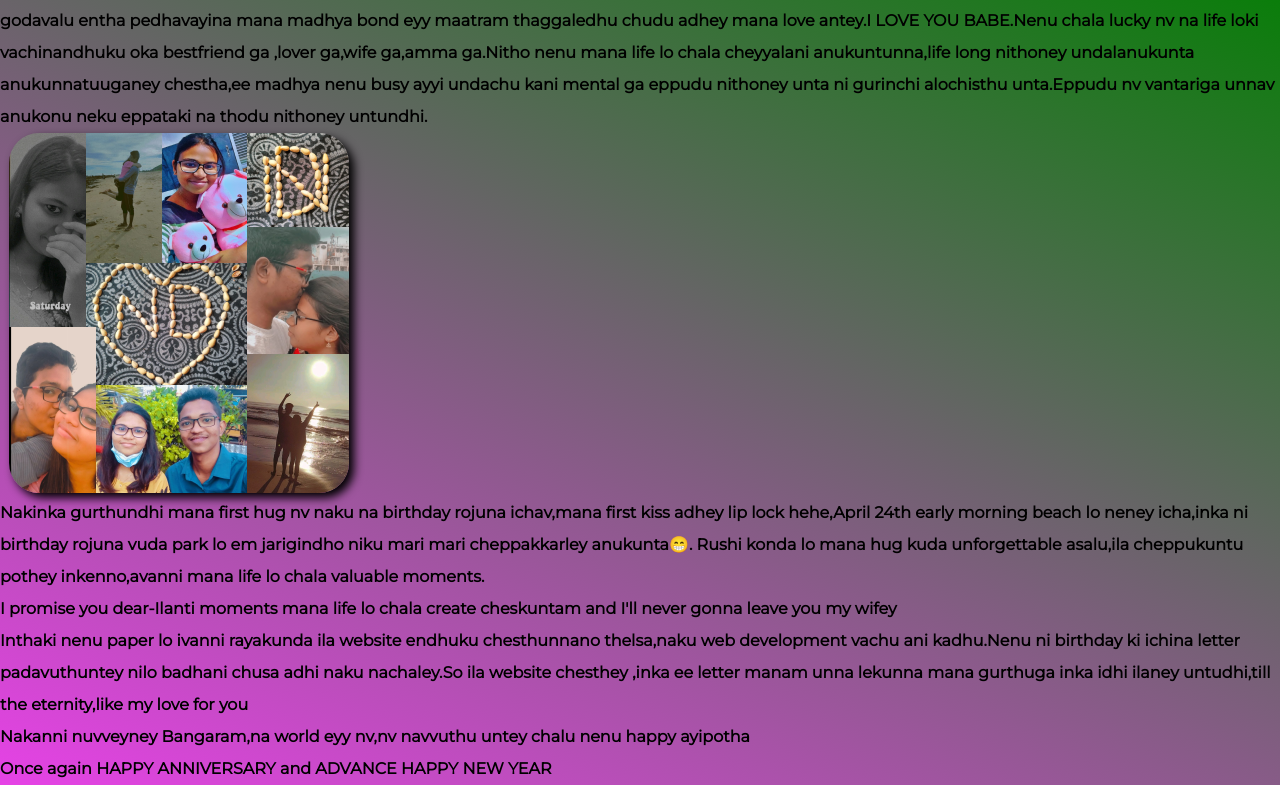
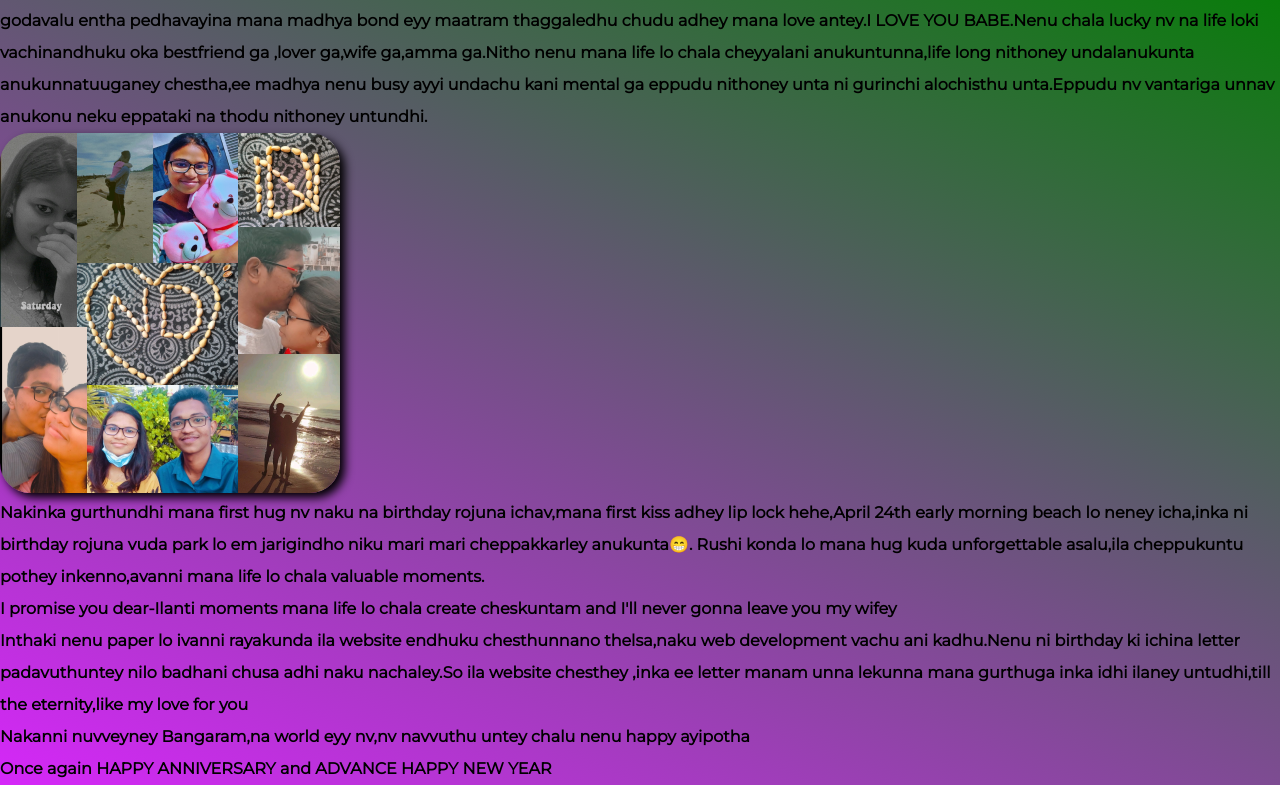
Before and after one commit to ND-2004/saranghae, a plain HTML site: page index.html in a window 1280 px wide. Shown: the part 65-850 px from the top of the page. Drawn offline with Linux system fonts and the light colour scheme.

Commit message:
Update styles.css

```diff
--- a/styles.css
+++ b/styles.css
@@ -7,10 +7,10 @@ p{
     font-family: Montserrat;
 }
 .I{
-    background-image: -webkit-linear-gradient(65deg,rgb(230, 66, 230),green);
+    background-image: -webkit-linear-gradient(65deg,rgba(208, 10, 248, 0.882),green);
 }
 img{
-    margin-left: 9px;
+    /* margin-left: 9px; */
     border-radius: 30px;
     box-shadow:5px 5px 10px 0  black;
 }
@@ -18,3 +18,6 @@ h1{
     font-family: 'Ubuntu';
 
 }
+.im{
+    text-align: center;
+}
```
